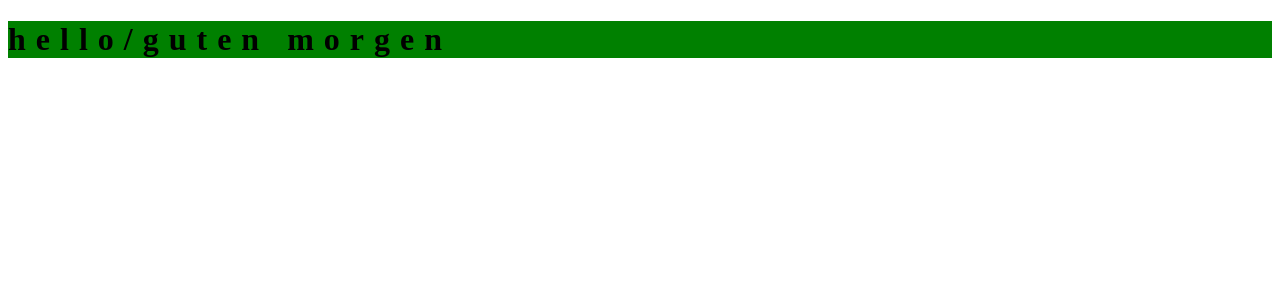
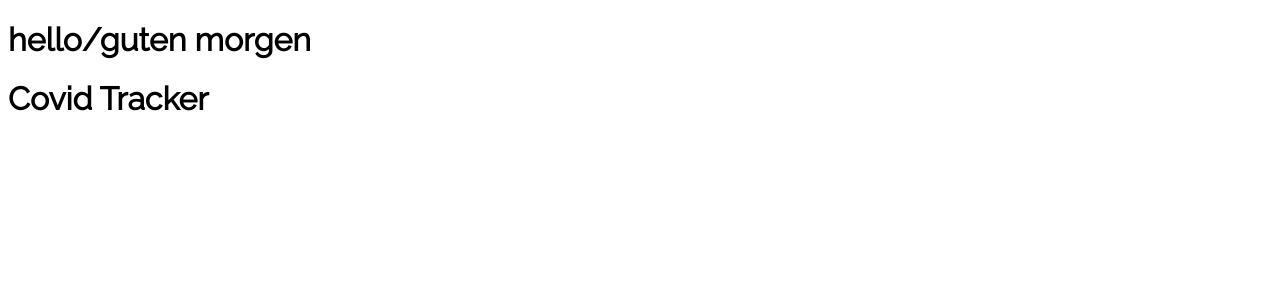
Before and after one commit to megnergit/TypeScript_C9App_R1, a React (Create React App) app: page / in a window 1280 px wide. Shown: the top 300 px of the page. Built offline with nearby package versions, Linux system fonts and the light colour scheme.

Commit message:
App.js, TopPage.js

```diff
--- a/src/App.css
+++ b/src/App.css
@@ -1,6 +1,17 @@
 /* App.css*/
+@import url('https://fonts.googleapis.com/css2?family=Raleway&display=swap');
+@import url('https://fonts.googleapis.com/css2?family=Roboto+Slab&display=swap');
+body{
+font-family: 'Raleway', 'Roboto Slab', sans-serif;
+}
 
-.App{
-  background:green;
-  letter-spacing:10px;
-}
+/* App.js */
+.wrapper{
+  /*  background:green;*/
+  /*  letter-spacing:10px;*/
+  }
+
+  .App{
+    /*  background:green;*/
+    /*  letter-spacing:10px;*/
+    }
--- a/src/App.js
+++ b/src/App.js
@@ -1,9 +1,11 @@
+import TopPage from './pages/TopPage';
 import './App.css';
 
 function App() {
   return (
     <div className="App">
       <h1> hello/guten morgen </h1>
+      <TopPage />
     </div>
   );
 }
--- a/src/components/Title.js
+++ b/src/components/Title.js
@@ -3,8 +3,8 @@
 const Title = () => {
     return (
         <div>
-
-        </div>
+            <h1> Covid Tracker </h1>
+        </div >
     );
 };
 
--- a/src/pages/TopPage.js
+++ b/src/pages/TopPage.js
@@ -0,0 +1,13 @@
+// TopPages.js
+import Title from '../components/Title';
+
+const TopPage = () => {
+    return (
+        <dev>
+            <Title />
+
+        </dev>
+    );
+};
+
+export default TopPage;
```
